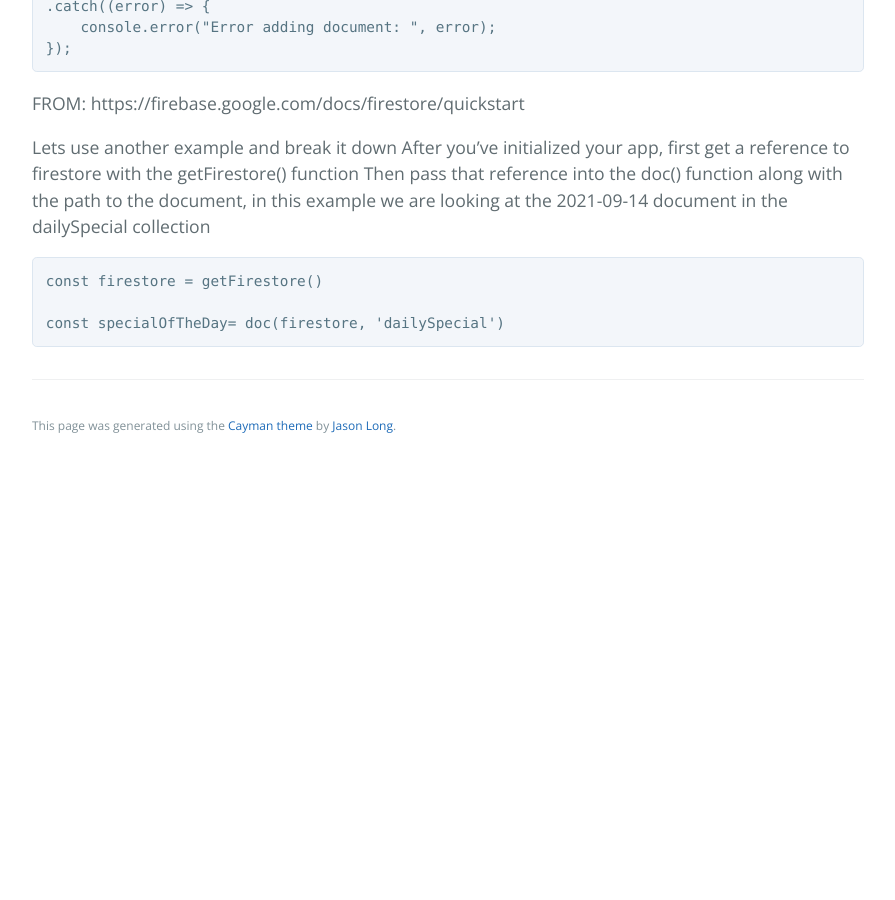
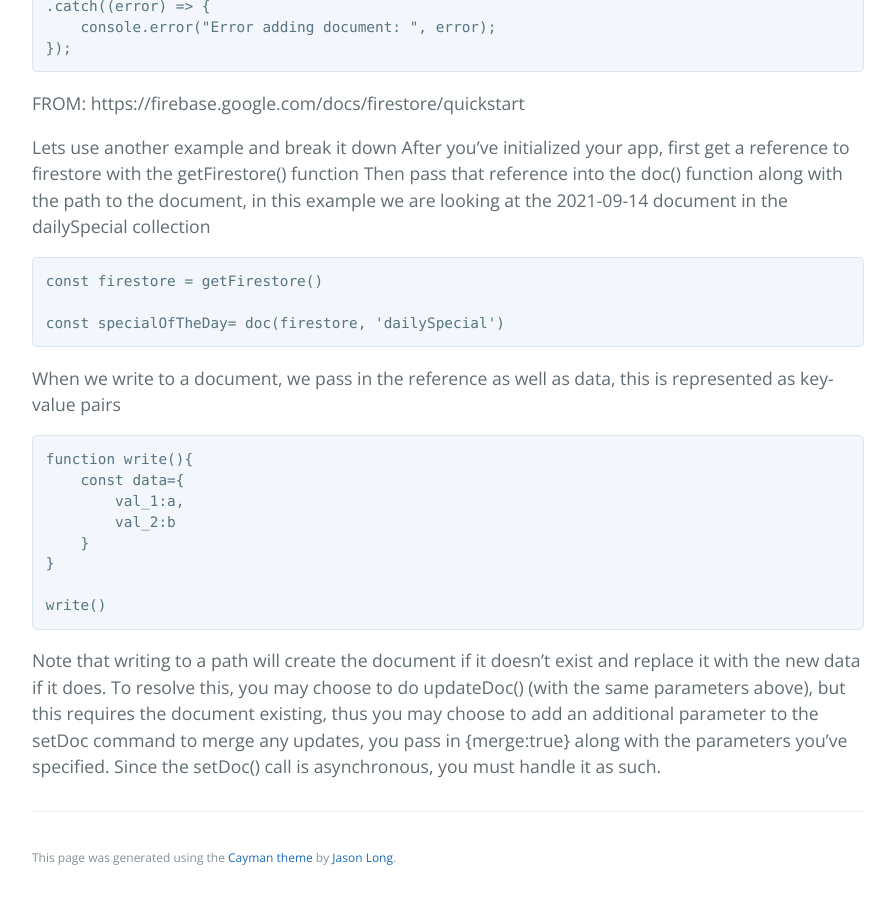
Before and after one commit to learning-software-engineering/learning-software-engineering.github.io, a Jekyll site: the page built from Topics/Tech_Stacks/Firebase_and_Firestore.md, in a window 1280 px wide and 900 px high, scrolled down 1941 px. Shown: the whole window, without its empty margins (192-1087 px from the left). Built offline with Jekyll 4.4.1, drawn with Linux system fonts in a browser that asks for light colours; our own code applies the rules of GitHub Pages for plain Markdown files; before the commit the page ends 2409 px from its top, so only the background shows below that.

Commit message:
Update Firebase_and_Firestore.md

````diff
--- a/Topics/Tech_Stacks/Firebase_and_Firestore.md
+++ b/Topics/Tech_Stacks/Firebase_and_Firestore.md
@@ -68,3 +68,18 @@ const firestore = getFirestore()
 
 const specialOfTheDay= doc(firestore, 'dailySpecial')
 ```
+
+When we write to a document, we pass in the reference as well as data, this is represented as key-value pairs
+```
+function write(){
+    const data={
+        val_1:a,
+        val_2:b
+    }
+}
+
+write()
+```
+Note that writing to a path will create the document if it doesn't exist and replace it with the new data if it does.
+To resolve this, you may choose to do updateDoc() (with the same parameters above), but this requires the document existing, thus you may choose to add an additional parameter to the setDoc command to merge any updates, you pass in {merge:true} along with the parameters you’ve specified.
+Since the setDoc() call is asynchronous, you must handle it as such.
````
